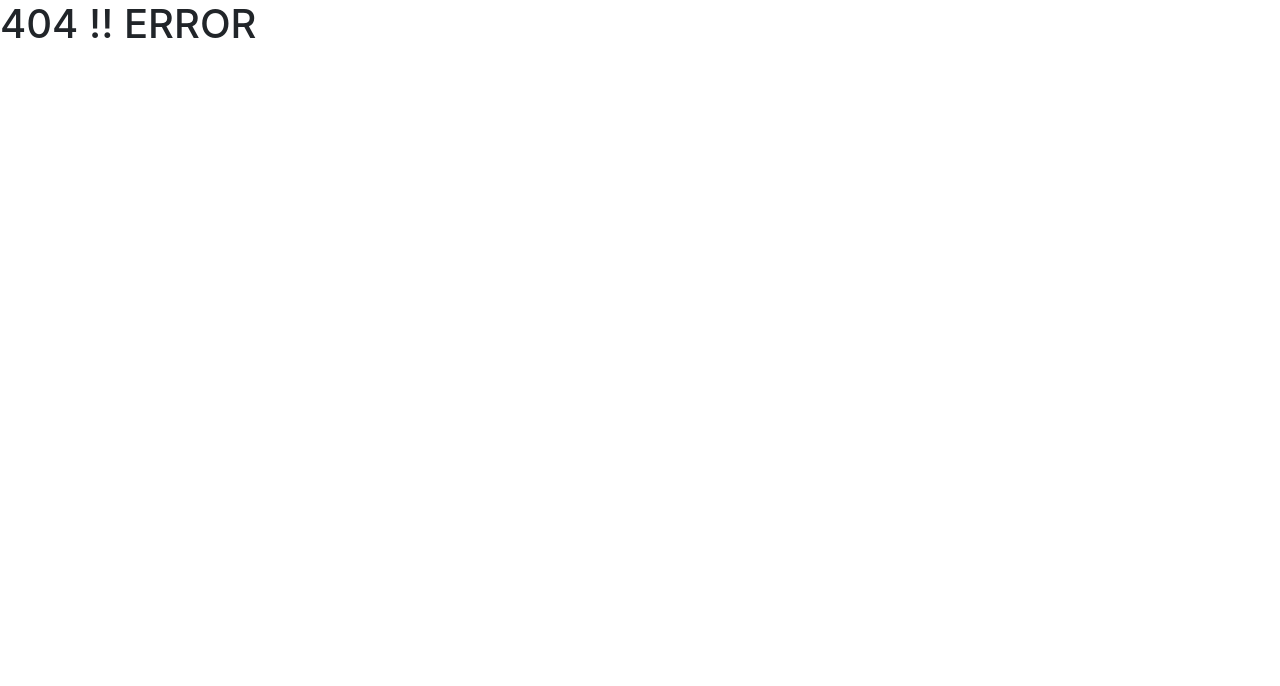
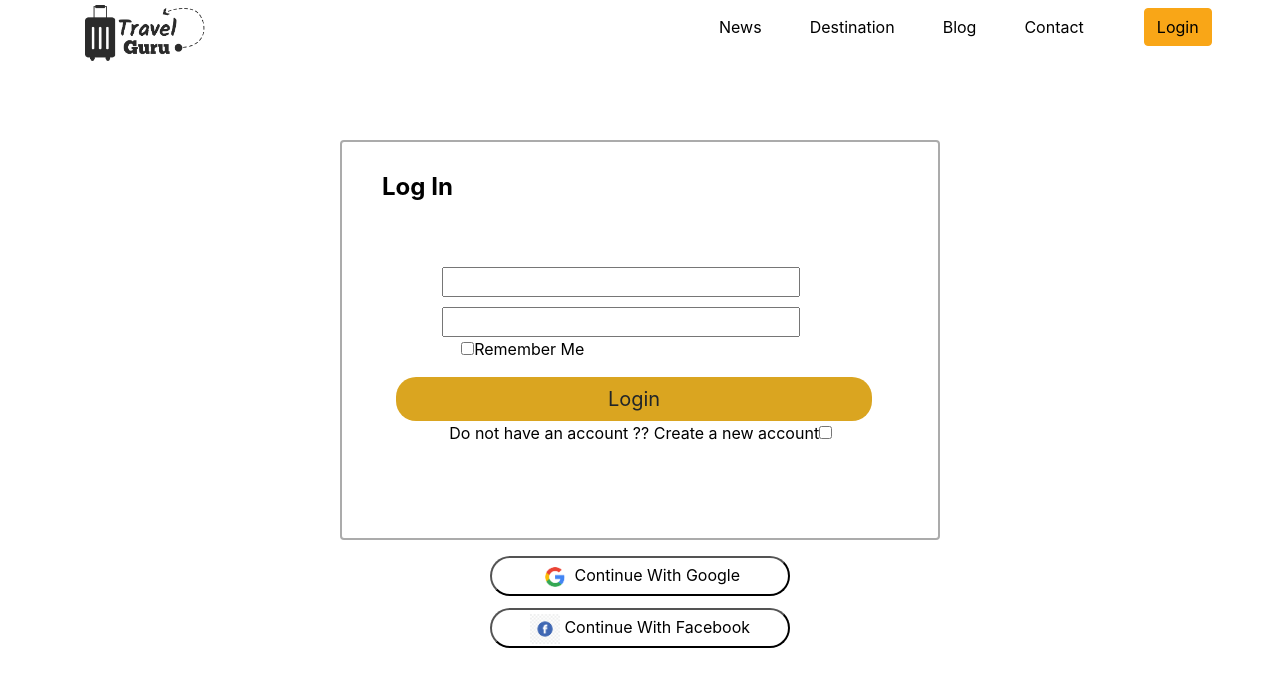
Before and after one commit to Asif-Zaman-Suvo/travel-guru, a React (Create React App) app: page /login in a window 1280 px wide. Before the commit this address had no page. Shown: the top 686 px of the page. Built offline with nearby package versions, Linux system fonts and the light colour scheme; what google-maps-react would draw is missing.

Commit message:
last commit

```diff
--- a/src/App.js
+++ b/src/App.js
@@ -13,6 +13,7 @@ import HotelDetails from "./Components/HotelDetails/HotelDetails";
 
 import LogIn from "./Components/LogIn/LogIn";
 import NotFound from "./Components/NotFound/NotFound";
+import PrivateRoute from "./Components/PrivateRoute/PrivateRoute";
 
 
 export const UserContext=createContext()
@@ -45,12 +46,17 @@ function App() {
 
         </Route>
 
+        <Route path='/login'>
+          <LogIn></LogIn>
+
+        </Route>
 
 
-        <Route exact path='/hotelDetails'>
+
+        <PrivateRoute exact path='/hotelDetails'>
           <HotelDetails></HotelDetails>
 
-        </Route>
+        </PrivateRoute>
 
 
 
--- a/src/Components/HotelDetails/HotelDetails.js
+++ b/src/Components/HotelDetails/HotelDetails.js
@@ -1,4 +1,4 @@
-import React from 'react';
+import React, { useContext } from 'react';
 import { Button, Col, Container, Navbar, Row } from 'react-bootstrap';
 import { Link } from 'react-router-dom';
 import logo from '../../Images/Logo.png';
@@ -6,8 +6,10 @@ import './HotelDetails.css';
 import HotelData from "./HotelData";
 import Hotels from './Hotels';
 import GoogleMap from '../GoogleMap/GoogleMap';
+import { UserContext } from '../../App';
 
 const HotelDetails = () => {
+    const [loggedInUser, setLoggedInUser] = useContext(UserContext);
 
 
     return (
@@ -36,7 +38,7 @@ const HotelDetails = () => {
                                 <Link className='hotelNav ml-5' to="destination">Destination</Link>
                                 <Link className='hotelNav ml-5' to="blog">Blog</Link>
                                 <Link className='hotelNav ml-5' to="contact">Contact</Link>
-                                <Link to='/login'><Button className='button'>Login</Button></Link>
+                                <Link to='/login'><Button className='button'>{loggedInUser.name}</Button></Link>
                             </Navbar.Collapse>
                         </Navbar>
 
--- a/src/Components/LogIn/LogIn.css
+++ b/src/Components/LogIn/LogIn.css
@@ -10,8 +10,9 @@
     top: 35px;
 }
 
-.navBar2{
+.navBar2,.navBar2:hover{
     color: black;
+    text-decoration: none;
 }
 
 .navbar-dark .navbar-brand {
@@ -28,10 +29,10 @@
 
 
 .logInForm{
-    width: 500px;
-    height: 300px;
+    width: 600px;
+    height: 400px;
     background: rgba(255, 255, 255, 0.2);
-    border: 1px solid #ABABAB;
+    border: 2px solid #ABABAB;
     box-sizing: border-box;
     border-radius: 4px;
     margin-top:50px;
@@ -46,3 +47,10 @@
     margin-left: 40px;
 
 }
+
+.inputText{
+    margin-left: 100px;
+    margin-top: 10px;
+    width:60%;
+
+}
--- a/src/Components/LogIn/LogIn.js
+++ b/src/Components/LogIn/LogIn.js
@@ -11,6 +11,8 @@ import facebookLogo from '../../Images/fbLogo.png';
 
 
 const LogIn = () => {
+
+
 
     const [newUser, setNewUser] = useState(false)
 
@@ -38,14 +40,14 @@ const LogIn = () => {
     const googleSignIn = () => {
         handleGoogleSignIn()
             .then(res => {
-                handleResponse(res, true)
+                handleResponse(res, true);
             })
     }
 
     const fbSignIn = () => {
         handleFbSignIn()
             .then(res => {
-                handleResponse(res, true)
+                handleResponse(res, true);
             })
 
 
@@ -54,11 +56,12 @@ const LogIn = () => {
     const signOut = () => {
         handleSignOut()
             .then(res => {
-                handleResponse(res, false)
+                handleResponse(res, false);
             })
     }
 
     const handleResponse = (res, redirect) => {
+        console.log(res, from)
         setUser(res);
         setLoggedInUser(res);
 
@@ -66,6 +69,12 @@ const LogIn = () => {
             history.replace(from)
 
         }
+
+
+        if (!user.error) {
+            redirect = true
+        }
+
 
     }
 
@@ -109,18 +118,22 @@ const LogIn = () => {
 
 
     const handleSubmit = (event) => {
-
+        event.preventDefault();
+        console.log(user, newUser)
 
         if (newUser && user.email && user.password) {
             createUserWithEmailAndPassword(user.name, user.email, user.password)
                 .then(res => {
+                    console.log(res);
                     handleResponse(res, true)
+
                 })
 
 
 
         }
         if (!newUser && user.email && user.password) {
+            console.log("old user")
             signInWithEmailAndPassword(user.email, user.password)
                 .then(res => {
                     handleResponse(res, true)
@@ -130,7 +143,7 @@ const LogIn = () => {
 
         }
 
-        event.preventDefault();
+
 
     }
 
@@ -182,71 +195,97 @@ const LogIn = () => {
 
 
                 <Col>
+                    <div className='form-style'>
                         <div className='logInForm'>
-                        <h3 className="logInText">{newUser ? 'Create an account':'Log In'}</h3>
+                            <h3 className="logInText">{newUser ? 'Create an account' : 'Log In'}</h3>
+
 
                             <form className='formBoth' onSubmit={handleSubmit}>
 
                                 {newUser &&
 
-                            <input type="text" onBlur={handleBlur} placeholder="Your First Name" required />
+                                    <input className="inputText" type="text" onBlur={handleBlur} placeholder="Your First Name" required />
 
                                 }
-
-                            <br/>
-
-                            {newUser &&
-                            <input type="text" onBlur={handleBlur} placeholder="Your Last Name" required />
-
-                            }
-                            <br/>
-
-
-
-                            <input type="text" onBlur={handleBlur} placeholder="Your email address" name="email" id="" required />
 
 
                                 <br />
 
+                                {newUser &&
+                                    <input className="inputText" type="text" onBlur={handleBlur} placeholder="Your Last Name" required />
 
-                            <input type="password" onBlur={handleBlur} placeholder='Your password' name="password" id="" required />
+                                }
+                                <br />
+
+
+
+                                <input className="inputText" type="email" onBlur={handleBlur} placeholder="Your email address" name="email" id="" required />
+
 
                                 <br />
 
-                            { (! newUser) &&
+                                {
+                                    newUser &&
 
-                                    <input type="checkbox" name="" id ="" />
-
-
+                                    <input className="inputText" type="password" onBlur={handleBlur} placeholder='Confirm Your password' name="password" id="" required />
 
                                 }
 
 
-                        </form>
+                                <input className="inputText" type="password" onBlur={handleBlur} placeholder='Your password' name="password" id="" required />
 
-                        <button>
 
-                               <Link to='/hotelDetails'>
+
+
+
+
+                                <p style={{ marginLeft: '20%' }}>
+
+                                        { (!newUser) &&
+
+                                        <input  type="checkbox" name="Remember Me" id="" />
+                                        }
+
+
+
+
+
+
+
+                                    Remember Me
+                                </p>
+
+
+                                <button className='btn btn-block' style={{ backgroundColor: 'goldenrod', width: '80%', borderRadius: '20px', fontSize: '20px', marginLeft: '9%' }} type="submit">
+
+
                                     {
                                         newUser ? 'Create an Account' : "Login"
                                     }
 
 
-                               </Link>
+
                                 </button>
 
-                           <p>
+
+
+                            </form>
+
+
+
+
+                            <p style={{ marginLeft: '18%' }}>
                                 {newUser
 
                                     ? "Already have an account?Login"
-                               :"Do not have an account ?? Create a new account"
+                                    : "Do not have an account ?? Create a new account"
 
 
 
 
                                 }
 
-                               <input type='checkbox' onChange={()=> setNewUser(!newUser)} name='' id="" />
+                                <input type='checkbox' onChange={() => setNewUser(!newUser)} name='' id="" />
 
 
 
@@ -261,10 +300,11 @@ const LogIn = () => {
 
                         </div>
 
-                    <p style={{color: 'red'}}>{user.error}</p>
+                        <p style={{ color: 'red' }}>{user.error}</p>
 
 
-                    {user.success && <p style={{color: 'green'}}>User {newUser ?"created" : "Logged in successfully"}</p>}
+                        {user.success && <p style={{ color: 'green' }}>User {newUser ? "created" : "Logged in successfully"}</p>}
+
 
 
                         {
@@ -272,17 +312,19 @@ const LogIn = () => {
                             user.isSignedIn
 
                                 ? <button onClick={signOut}></button>
-                        :<button onClick={googleSignIn}> <img src={googleLogo} alt="" width='40px'/>  Continue With Google</button>
+                                : <button style={{marginBottom: '2%', height:'40px', backgroundColor: 'white', borderRadius: '20px', width: '300px', lineHeight: '30px' ,marginLeft: '25%' }} onClick={googleSignIn}> <img src={googleLogo} alt="" width='30px' />  Continue With Google</button>
                         }
-
-                    <br></br>
-
-                    <button onClick={fbSignIn}> <img src={facebookLogo} alt="" width='40px'/> Continue With Facebook</button>
 
 
 
 
 
+                        <button style={{height:'40px',marginLeft: '25%', backgroundColor: 'white', borderRadius: '20px', width: '300px', lineHeight: '30px' }} onClick={fbSignIn}> <img src={facebookLogo} alt="" width='30px' /> Continue With Facebook</button>
+
+
+
+
+                    </div>
 
 
                 </Col>
--- a/src/Components/LogIn/LoginManager.js
+++ b/src/Components/LogIn/LoginManager.js
@@ -10,25 +10,27 @@ export const initializeLoginFramework = () => {
 }
 
 export const handleGoogleSignIn = () => {
-    const provider = new firebase.auth.GoogleAuthProvider();
-    return firebase.auth().signInWithPopup(provider)
+    const googleProvider = new firebase.auth.GoogleAuthProvider();
+    return firebase.auth().signInWithPopup(googleProvider)
         .then(res => {
 
-            const { displayName, photoURL, email } = res.user;
+            const { displayName, email } = res.user;
 
             const signedInUser = {
                 isSignedIn: true,
                 name: displayName,
                 email: email,
-                photo: photoURL,
-                success: true
+
+                success: true,
+
 
             }
 
 
+
+
             return signedInUser;
 
-            //   console.log(displayName,photoURL,email);
 
         })
 
@@ -92,7 +94,7 @@ export const handleSignOut =()=>{
     return firebase.auth().createUserWithEmailAndPassword(email,password)
 
     .then(res => {
-
+        console.log(res)
       const newUserInfo = res.user;
       newUserInfo.error = '';
 
@@ -102,6 +104,7 @@ export const handleSignOut =()=>{
      return newUserInfo;
     })
     .catch(error => {
+      console.log(error);
 
 
       const newUserInfo = {};
--- /dev/null
+++ b/src/Components/PrivateRoute/PrivateRoute.js
@@ -0,0 +1,26 @@
+import React, { useContext } from 'react';
+import { Redirect, Route } from 'react-router-dom';
+import { UserContext } from '../../App';
+
+const PrivateRoute = ({ children, ...rest }) => {
+    const [loggedInUser,setLoggedInUser]=useContext(UserContext)
+    return (
+        <Route
+            {...rest}
+            render={({ location }) =>
+                loggedInUser.email ? (
+                    children
+                ) : (
+                        <Redirect
+                            to={{
+                                pathname: "/login",
+                                state: { from: location }
+                            }}
+                        />
+                    )
+            }
+        />
+    );
+};
+
+export default PrivateRoute;
```
Also changed, not shown: firebase.json (added), 1 other file (tests, documents, lock files or other folders). Lines whose indentation alone changed are shown as unchanged.
